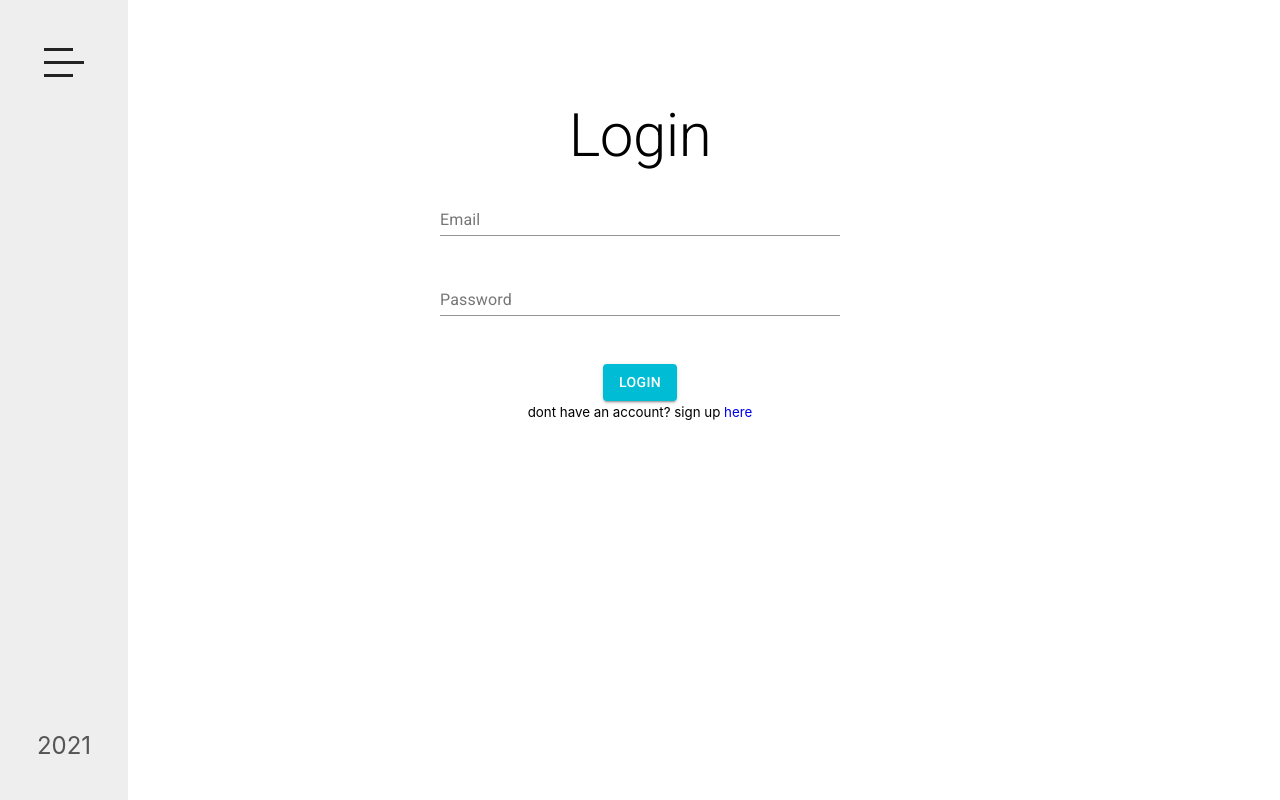
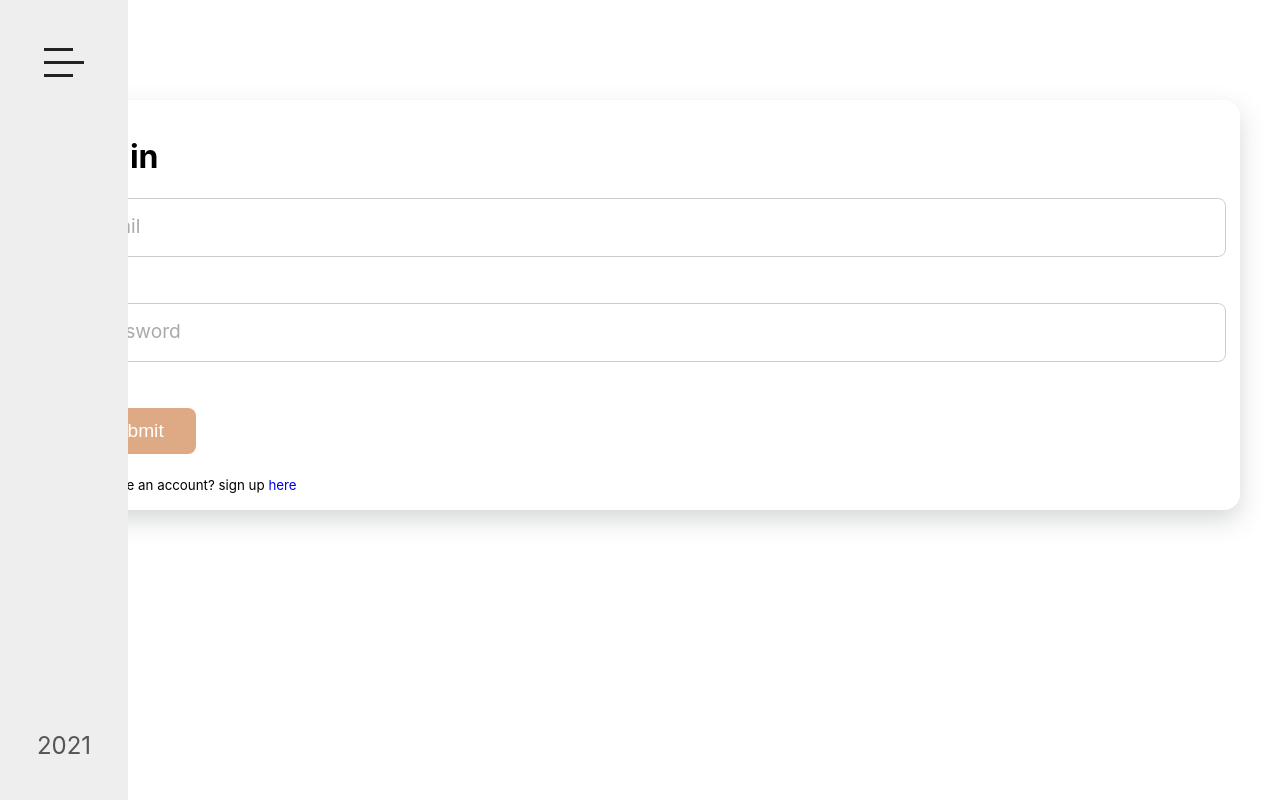
Before and after one commit to alandsilva/petbook, a React (Create React App) app: page /login in a window 1280 px wide. Built offline with nearby package versions, Linux system fonts and the light colour scheme.

Commit message:
input, loader and card

```diff
--- a/src/App.css
+++ b/src/App.css
@@ -3,17 +3,16 @@
   --ff-josefin: 'Josefin Sans', sans-serif;
   --fs-big: 2.5rem;
   --fs-normal: 1.2rem;
+  --fs-small: 0.9rem;
   --fw-light: 300;
   --fw-normal: 400;
+  --fw-mid: 500;
   --ls-big: 0.15rem;
   --ls-normal: 0.1rem;
   --c-orange: #deaa86;
+  --c-primary: #deaa86;
   --c-black: rgba(0, 0, 0, 0.3);
   --c-black-light: rgba(0, 0, 0, 0.1);
-}
-
-.html {
-  font-size: 50.5%;
 }
 
 * {
@@ -35,6 +34,41 @@
 
 a {
   text-decoration: none;
+}
+
+.button {
+  display: block;
+  padding: 0.75rem 2rem;
+  outline: none;
+  border: none;
+  background-color: var(--c-primary);
+  color: #fff;
+  font-size: var(--fs-normal);
+  border-radius: 0.5rem;
+  cursor: pointer;
+  transition: 0.3s;
+  position: relative;
+}
+
+.button:hover {
+  box-shadow: 0 10px 36px rgba(0, 0, 0, 0.15);
+}
+
+.button:disabled {
+  background-color: #aaa;
+}
+
+.button-clear {
+  display: block;
+  padding: 0.75rem 2rem;
+  outline: none;
+  border: none;
+  background-color: white;
+  color: #000;
+  font-size: var(--fs-normal);
+  border-radius: 0.5rem;
+  cursor: pointer;
+  transition: 0.3s;
 }
 
 .card {
--- a/src/components/posts/PostPost.js
+++ b/src/components/posts/PostPost.js
@@ -36,34 +36,41 @@ const PostPost = () => {
   };
 
   return (
+    // <>
+    //   <CustomButton
+    //     title='Add Post'
+    //     placement='bottom'
+    //     onClick={handleClickOpen}
+    //   >
+    //     <AddBoxIcon color='accent' />
+    //   </CustomButton>
+    //   <Dialog
+    //     open={open}
+    //     onClose={handleClose}
+    //     aria-labelledby='form-dialog-title'
+    //     fullWidth
+    //   >
+    //     <DialogTitle onClose={handleClose} id='form-dialog-title'>
+    //       Add Post
+    //     </DialogTitle>
+    //     <DialogContent dividers>
+    //       <DialogContentText>What is on your mind?</DialogContentText>
+    //       <TextField autoFocus margin='dense' {...post} fullWidth />
+    //     </DialogContent>
+    //     <DialogActions>
+    //       <Button className='button' onClick={handlePost} color='primary'>
+    //         Post
+    //       </Button>
+    //       {/* {ui.loading && <CircularProgress className='progress' size={30} />} */}
+    //     </DialogActions>
+    //   </Dialog>
+    // </>
     <>
-      <CustomButton
-        title='Add Post'
-        placement='bottom'
-        onClick={handleClickOpen}
-      >
-        <AddBoxIcon color='accent' />
-      </CustomButton>
-      <Dialog
-        open={open}
-        onClose={handleClose}
-        aria-labelledby='form-dialog-title'
-        fullWidth
-      >
-        <DialogTitle onClose={handleClose} id='form-dialog-title'>
-          Add Post
-        </DialogTitle>
-        <DialogContent dividers>
-          <DialogContentText>What is on your mind?</DialogContentText>
-          <TextField autoFocus margin='dense' {...post} fullWidth />
-        </DialogContent>
-        <DialogActions>
-          <Button className='button' onClick={handlePost} color='primary'>
-            Post
-          </Button>
-          {/* {ui.loading && <CircularProgress className='progress' size={30} />} */}
-        </DialogActions>
-      </Dialog>
+      <li>
+        <a href='#' className='sidebar-link'>
+          <i className='fas fa-plus-circle'></i>
+        </a>
+      </li>
     </>
   );
 };
--- /dev/null
+++ b/src/components/ui/Card.css
@@ -0,0 +1,9 @@
+.card {
+  margin: auto;
+  padding: 1rem 2rem;
+  border-radius: 1rem;
+  box-shadow: 0 10px 25px rgba(92, 99, 105, 0.25);
+  display: flex;
+  flex-direction: column;
+  justify-content: space-between;
+}
--- /dev/null
+++ b/src/components/ui/Card.js
@@ -0,0 +1,8 @@
+import React from 'react';
+
+import './Card.css';
+const Card = ({ children }) => {
+  return <div className='card'>{children}</div>;
+};
+
+export default Card;
--- /dev/null
+++ b/src/components/ui/Input.css
@@ -0,0 +1,62 @@
+.form-div {
+  position: relative;
+  height: 25px;
+  margin-bottom: 5rem;
+}
+
+.form-input {
+  position: absolute;
+  top: 0;
+  left: 0;
+  width: 100%;
+  height: 100%;
+  font-size: var(--fs-normal);
+  border: 1px solid #ccc;
+  border-radius: 0.5rem;
+  outline: none;
+  padding: 1rem 0 1rem 1rem;
+  background: none;
+  z-index: 1;
+  transition: 0.3s;
+}
+
+.form-input:focus {
+  border: 1.5px solid var(--c-orange);
+}
+
+.form-label {
+  position: absolute;
+  left: 1rem;
+  top: 1rem;
+  padding: 0 0.25rem;
+  background-color: #fff;
+  color: #aaa;
+  font-size: var(--fs-normal);
+  transition: 0.3s;
+}
+
+.form-input:focus + .form-label {
+  top: -0.5rem;
+  left: 0.8rem;
+  color: var(--c-orange);
+  font-size: var(--fs-small);
+  font-weight: var(--fw-mid);
+  z-index: 2;
+}
+
+.form-input:not(:placeholder-shown).form-input:not(:focus) + .form-label {
+  top: -0.5rem;
+  left: 0.8rem;
+
+  font-size: var(--fs-small);
+  font-weight: var(--fw-mid);
+  z-index: 2;
+}
+
+.input-error {
+  color: red;
+  position: absolute;
+  top: 180%;
+  left: 0.8rem;
+  font-size: 0.8rem;
+}
--- /dev/null
+++ b/src/components/ui/Input.js
@@ -0,0 +1,21 @@
+import React from 'react';
+
+import './Input.css';
+
+const Input = (props) => {
+  return (
+    <div class='form-div'>
+      <input
+        type={props.type}
+        onChange={props.onChange}
+        className='form-input'
+        value={props.value}
+        placeholder=' '
+      />
+      <label className='form-label'>{props.label}</label>
+      {props.error && <p className='input-error'>{props.error}</p>}
+    </div>
+  );
+};
+
+export default Input;
--- /dev/null
+++ b/src/components/ui/Loader.css
@@ -0,0 +1,152 @@
+.loader-4 {
+  width: 10px;
+}
+.loader-4::after {
+  content: '';
+  display: block;
+  position: absolute;
+  top: 0;
+  left: 0;
+  bottom: 0;
+  right: 0;
+  margin: auto;
+  width: 16px;
+  height: 16px;
+  top: 0;
+  left: 0;
+  bottom: 0;
+  right: 0;
+  margin: auto;
+  background: var(--c-orange);
+  border-radius: 50%;
+  -webkit-animation: loader-4-1 2s cubic-bezier(0.77, 0, 0.175, 1) infinite;
+  animation: loader-4-1 2s cubic-bezier(0.77, 0, 0.175, 1) infinite;
+}
+@-webkit-keyframes loader-4-1 {
+  0% {
+    -webkit-transform: scale(0);
+    opacity: 0;
+  }
+  50% {
+    -webkit-transform: scale(1);
+    opacity: 1;
+  }
+  100% {
+    -webkit-transform: scale(0);
+    opacity: 0;
+  }
+}
+@keyframes loader-4-1 {
+  0% {
+    transform: scale(0);
+    opacity: 0;
+  }
+  50% {
+    transform: scale(1);
+    opacity: 1;
+  }
+  100% {
+    transform: scale(0);
+    opacity: 0;
+  }
+}
+.loader-4 span {
+  display: block;
+  position: absolute;
+  top: 0;
+  left: 0;
+  bottom: 0;
+  right: 0;
+  margin: auto;
+  height: 8px;
+  width: 8px;
+  -webkit-animation: loader-4-2 2s cubic-bezier(0.77, 0, 0.175, 1) infinite;
+  animation: loader-4-2 2s cubic-bezier(0.77, 0, 0.175, 1) infinite;
+}
+@-webkit-keyframes loader-4-2 {
+  0% {
+    -webkit-transform: rotate(0deg);
+  }
+  50% {
+    -webkit-transform: rotate(180deg);
+  }
+  100% {
+    -webkit-transform: rotate(360deg);
+  }
+}
+@keyframes loader-4-2 {
+  0% {
+    transform: rotate(0deg);
+  }
+  50% {
+    transform: rotate(180deg);
+  }
+  100% {
+    transform: rotate(360deg);
+  }
+}
+.loader-4 span::before,
+.loader-4 span::after {
+  content: '';
+  display: block;
+  position: absolute;
+  top: 0;
+  left: 0;
+  bottom: 0;
+  right: 0;
+  margin: auto;
+  height: 8px;
+  width: 8px;
+  background: var(--c-orange);
+  border-radius: 50%;
+  -webkit-animation: loader-4-3 2s cubic-bezier(0.77, 0, 0.175, 1) infinite;
+  animation: loader-4-3 2s cubic-bezier(0.77, 0, 0.175, 1) infinite;
+}
+@-webkit-keyframes loader-4-3 {
+  0% {
+    -webkit-transform: translate3d(0, 0, 0) scale(1);
+  }
+  50% {
+    -webkit-transform: translate3d(-16px, 0, 0) scale(0.5);
+  }
+  100% {
+    -webkit-transform: translate3d(0, 0, 0) scale(1);
+  }
+}
+@keyframes loader-4-3 {
+  0% {
+    transform: translate3d(0, 0, 0) scale(1);
+  }
+  50% {
+    transform: translate3d(-16px, 0, 0) scale(0.5);
+  }
+  100% {
+    transform: translate3d(0, 0, 0) scale(1);
+  }
+}
+.loader-4 span::after {
+  -webkit-animation: loader-4-4 2s cubic-bezier(0.77, 0, 0.175, 1) infinite;
+  animation: loader-4-4 2s cubic-bezier(0.77, 0, 0.175, 1) infinite;
+}
+@-webkit-keyframes loader-4-4 {
+  0% {
+    -webkit-transform: translate3d(0, 0, 0) scale(1);
+  }
+  50% {
+    -webkit-transform: translate3d(16px, 0, 0) scale(0.5);
+  }
+  100% {
+    -webkit-transform: translate3d(0, 0, 0) scale(1);
+  }
+}
+@keyframes loader-4-4 {
+  0% {
+    transform: translate3d(0, 0, 0) scale(1);
+  }
+  50% {
+    transform: translate3d(16px, 0, 0) scale(0.5);
+  }
+  100% {
+    transform: translate3d(0, 0, 0) scale(1);
+  }
+}
--- /dev/null
+++ b/src/components/ui/Loader.js
@@ -0,0 +1,13 @@
+import React from 'react';
+
+import './Loader.css';
+
+const Loader = () => {
+  return (
+    <div class='loader-4 center'>
+      <span></span>
+    </div>
+  );
+};
+
+export default Loader;
--- a/src/pages/login.js
+++ b/src/pages/login.js
@@ -1,15 +1,12 @@
 import React from 'react';
 import { Link, useHistory } from 'react-router-dom';
-import {
-  Grid,
-  Typography,
-  TextField,
-  Button,
-  CircularProgress,
-} from '@material-ui/core';
+import { Typography } from '@material-ui/core';
 import useField from '../hooks/useField';
 import { useSelector, useDispatch } from 'react-redux';
 import { loginUser } from '../redux/actions/userActions';
+import Input from '../components/ui/Input';
+import Loader from '../components/ui/Loader';
+import Card from '../components/ui/Card';
 
 const Login = () => {
   const email = useField('email', 'Email');
@@ -27,49 +24,28 @@ const Login = () => {
     dispatch(loginUser(userData, history));
   };
   return (
-    <Grid container className='form'>
-      <Grid item sm></Grid>
-      <Grid item sm sx={12}>
-        <Typography variant='h2'>Login</Typography>
+    <Card>
+      <h1>Login</h1>
+
       <form noValidate onSubmit={handleSubmit}>
-          <TextField
-            className='textField'
-            {...email}
-            helperText={ui.errors.email}
-            error={ui.errors.email ? true : false}
-            fullWidth
-          />
-
-          <TextField
-            className='textField'
-            {...password}
-            helperText={ui.errors.password}
-            error={ui.errors.password ? true : false}
-            fullWidth
-          />
+        <Input {...email} error={ui.errors.email} />
+        <Input {...password} error={ui.errors.password} />
         {ui.errors.general && (
           <Typography variant='body2' className='customError'>
             {ui.errors.general}
           </Typography>
         )}
-          <Button
-            className='button'
-            type='submit'
-            variant='contained'
-            color='primary'
-            disabled={ui.loading}
-          >
-            Login
-            {ui.loading && <CircularProgress className='progress' size={30} />}
-          </Button>
+        <button className='button' disabled={ui.loading}>
+          Submit
+          {ui.loading && <Loader />}
+        </button>
+
         <br />
         <small>
           dont have an account? sign up <Link to='/signup'>here</Link>
         </small>
       </form>
-      </Grid>
-      <Grid item sm></Grid>
-    </Grid>
+    </Card>
   );
 };
 
```
Lines whose indentation alone changed are shown as unchanged.
